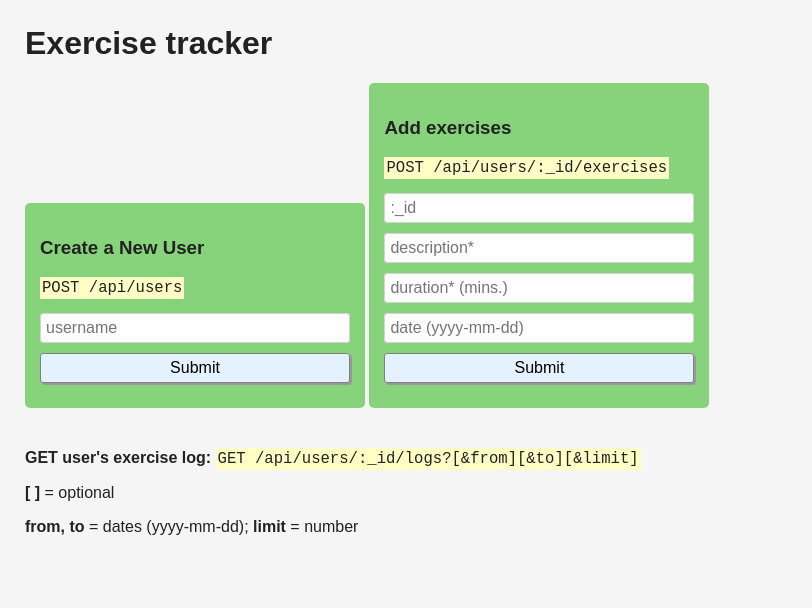
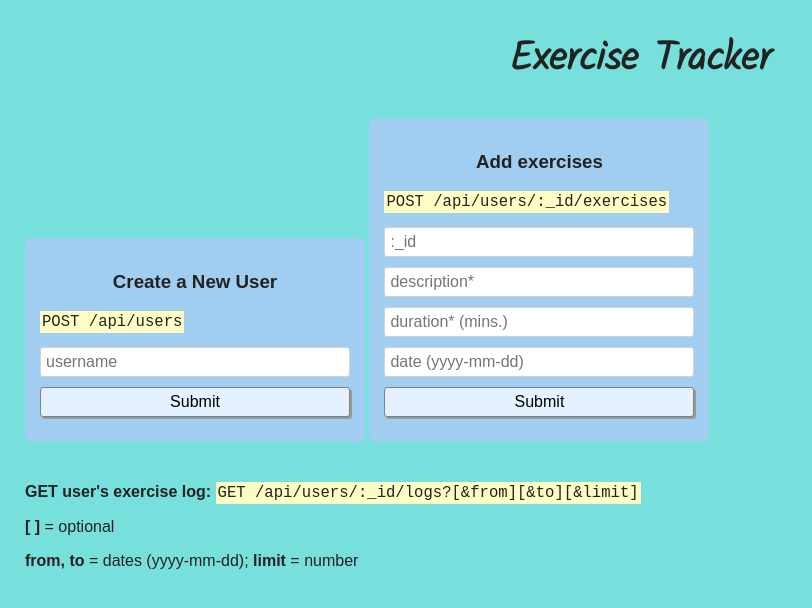
Before and after one commit to hannamlittlefield/ExerciseTracker, a website: page views/index.html in a window 1280 px wide. Shown: the whole page, without its empty margins (0-812 px from the left). Drawn offline with Linux system fonts and the light colour scheme; files that its build step writes are made by us from their sources.

Commit message:
adding in css

```diff
--- a/public/style.css
+++ b/public/style.css
@@ -6,7 +6,7 @@ body {
   font-family:sans-serif;
   margin: 25px;
   color: #222;
-  background-color: #f5f5f5;
+  background-color: #78E0DC;
 }
 
 h1 {
@@ -21,7 +21,7 @@ p {
 form {
   margin-bottom: 25px;
   padding: 15px;
-  background-color: #87D37C;
+  background-color: #A1CDF1;
   display: inline-block;
   width: 100%;
   max-width: 340px;
@@ -57,3 +57,13 @@ code {
   background-color: #FFFEC4;
   padding: 2px;
 }
+
+#formheader{
+  text-align: center;
+}
+
+.title{
+  font-family: 'Kalam', cursive;
+  font-size: 40px;
+  text-align: center;
+}
--- a/server.js
+++ b/server.js
@@ -8,7 +8,7 @@ const mongoose = require('mongoose')
 const bodyParser = require('body-parser')
 require('dotenv').config()
 
-//use bodyparser
+//use bodyparser - deprecated. change all to express
 app.use(express.json());
 app.use(express.urlencoded());
 app.use(bodyParser.json());
--- a/views/index.html
+++ b/views/index.html
@@ -1,23 +1,26 @@
 <!DOCTYPE html>
 <html>
   <head>
-    <title>Exercise Tracker | freeCodeCamp</title>
+    <title>Exercise Tracker</title>
     <link rel="shortcut icon" href="https://cdn.freecodecamp.org/universal/favicons/favicon-32x32.png" type="image/x-icon"/>
     <link href="https://fonts.googleapis.com/css?family=Roboto" rel="stylesheet" type="text/css">
     <link href="style.css" rel="stylesheet" type="text/css">
+    <link rel="preconnect" href="https://fonts.googleapis.com">
+    <link rel="preconnect" href="https://fonts.gstatic.com" crossorigin>
+    <link href="https://fonts.googleapis.com/css2?family=Kalam:wght@300&display=swap" rel="stylesheet">
   </head>
 
   <body>
     <div class="container">
-      <h1>Exercise tracker</h1>
+      <h1 class="title">Exercise Tracker</h1>
       <form action="/api/users" method="post">
-        <h3>Create a New User</h3>
+        <h3 id="formheader">Create a New User</h3>
         <p><code>POST /api/users</code></p>
         <input id="uname" type="text" name="username" placeholder="username">
         <input type="submit" value="Submit">
       </form>
       <form id="exercise-form" method="post">
-        <h3>Add exercises</h3>
+        <h3 id="formheader">Add exercises</h3>
         <p><code>POST /api/users/:_id/exercises</code></p>
         <input id="uid" type="text" name=":_id" placeholder=":_id">
         <input id="desc" type="text" name="description" placeholder="description*">
```
Also changed, not shown: public/images/hip-square.png (added), public/images/lined_paper.png (added).
